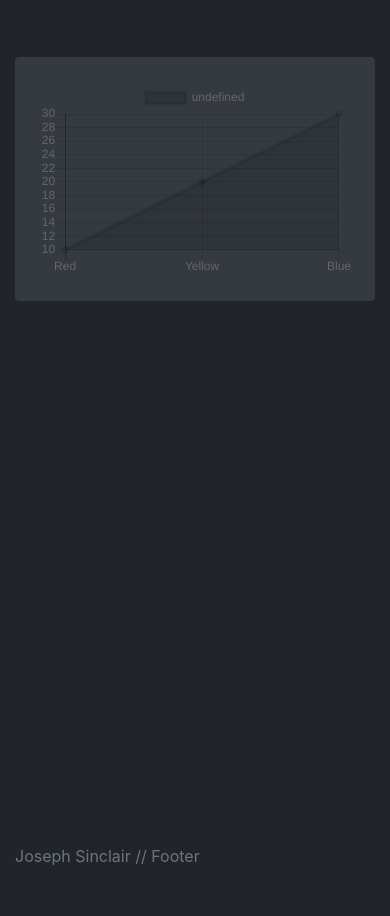
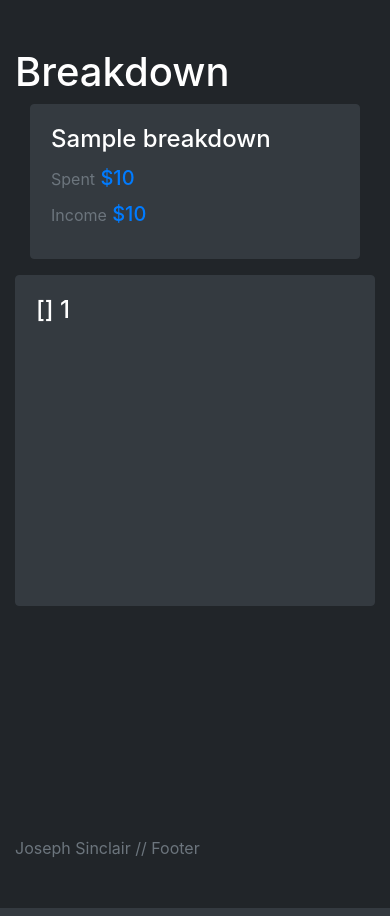
Before and after one commit to joeysnclr/expense-tracker, a Flask app: template templates/breakdown.html in a window 390 px wide; the page is wider, and only the part inside the window is pictured. Shown: the part 56-972 px from the top of that part. Run offline with Flask 2, Linux system fonts and the light colour scheme; the template is opened without the code that fills it: most values are stand-ins (such as "Sample title", 1, 10 or a date in 2020); some libraries are stand-ins or nearby versions.

Commit message:
Breakdown page w/ doughnut chart

```diff
--- a/app.py
+++ b/app.py
@@ -102,11 +102,16 @@
     return render_template('transactions.html', content=content)
 
 
-@app.route('/breakdown')
-def breakdown():
+@app.route('/breakdown/<string:tType>/<string:monthId>')
+def breakdown(tType, monthId):
     if not session.get('loggedIn', False):
         return redirect(url_for('login'))
-    return render_template('breakdown.html')
+    content = {
+        "breakdowns": g.user.getMonthlyBreakdowns(),
+        "monthId": monthId,
+        "tType": tType
+    }
+    return render_template('breakdown.html', content=content)
 
 # logged in actions
 
@@ -163,8 +168,6 @@
 
 # API routes for data that needs to be loaded with Javascript
 
-
-# TESTED, WORKING
 @app.route('/api/balance_data')
 def apiBalanceData():
     if not session.get('loggedIn', False):
@@ -176,18 +179,16 @@
     }
     return jsonify(response)
 
-# NOT TESTED!
 
-
-@app.route('/api/breakdown_data/<string:monthId>')
-def apiBreakdownData(monthId):
+@app.route('/api/breakdown_data/<string:tType>/<string:monthId>')
+def apiBreakdownData(tType, monthId):
     if not session.get('loggedIn', False):
         return jsonify(API_NOT_LOGGED_IN)
     breakdowns = g.user.getMonthlyBreakdowns()
     if monthId in breakdowns:
         response = {
             "success": True,
-            "data": breakdowns[monthId]
+            "data": breakdowns[monthId][tType]
         }
         return jsonify(response)
     else:
--- a/templates/breakdown.html
+++ b/templates/breakdown.html
@@ -1,34 +1,52 @@
 {% extends 'layout.html' %}
 {% block body %}
 <div class="container">
-	<h1></h1>
+	<h1>Breakdown</h1>
 	<div class="row">
-		<div class="col-3">
-
+		<div class="col-12 col-md-3">
+			{% for b in content['breakdowns'] %}
+			<div class="col-12 mb-3">
+				<div class="card bg-dark border-dark text-white">
+					<div class="card-body">
+						<h4 class="card-title">{{b}}</h4>
+						<h5 class="card-title"><a href="/breakdown/spent/{{b}}"><span class="small text-muted">Spent</span>
+							${{content['breakdowns'][b]['spent']['total']|round}}</a></h5>
+						<h5 class="card-title"><a href="/breakdown/income/{{b}}"><span class="small text-muted">Income</span>
+								${{content['breakdowns'][b]['income']['total']|round}}</a></h5>
+					</div>
+				</div>
+			</div>
+			{% endfor %}
 		</div>
 		<div class="col-12 col-md-9 mb-3 mb-md-0">
 			<div class="card bg-dark border-dark text-white">
 				<div class="card-body">
-					<h4 class="mb-1"></h4>
+					<h4 class="mb-1">{{content.tType.title()}} {{content.monthId}}</h4>
 					<canvas id="breakdownChart" width="400" height="250"></canvas>
 					<script type="text/javascript">
-						// initialize chart
-						var ctx = document.getElementById('breakdownChart').getContext('2d')
-						var myChart = new Chart(ctx, {
-							type: 'line',
-							data: {
-								datasets: [{
-									data: [10, 20, 30]
-								}],
-
-								// These labels appear in the legend and in the tooltips when hovering different arcs
-								labels: [
-									'Red',
-									'Yellow',
-									'Blue'
-								]
-							}
-						})
+						fetch(window.location.origin + '/api/breakdown_data/{{content.tType}}/{{content.monthId}}')
+							.then(response => response.json())
+							.then(data => {
+								if (data.data.categories.length == 0) {
+									return
+								}
+								else if (data.success) {
+									console.log(data)
+									var ctx = document.getElementById('breakdownChart').getContext('2d');
+									var myDoughnutChart = new Chart(ctx, {
+										type: 'doughnut',
+										data: {
+											datasets: [{
+												data: data.data.categoryTotals
+											}],
+											backgroundColor: ["#2ecc71", "#3498db", "#9b59b6", "#34495e", "#f1c40f", "#e67e22", "#e74c3c", "#1abc9c"],
+											labels: data.data.categories
+										}
+									});
+								} else {
+									console.log(data.error)
+								}
+							})
 					</script>
 				</div>
 			</div>
--- a/templates/includes/nav.html
+++ b/templates/includes/nav.html
@@ -14,7 +14,7 @@
 				<a class="nav-link" href="/transactions">Transactions</a>
 			</li>
 			<li class="nav-item">
-				<a class="nav-link" href="/breakdown">Breakdown</a>
+				<a class="nav-link" href="/breakdown/income/May 2020">Breakdown</a>
 			</li>
 			<li class="nav-item">
 				<a class="nav-link" href="/logout">Logout</a>
```
